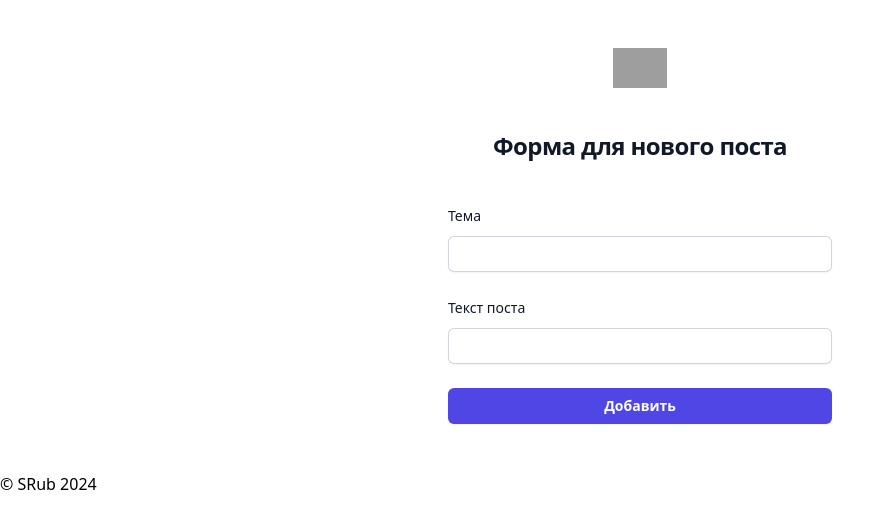
After one commit to FrexRub/Chat, a FastAPI app: template src/templates/posts/add_post.html in a window 1280 px wide. The commit adds this page. Shown: the top 529 px of the page, without its empty margins (0-895 px from the left). Run offline with FastAPI, Linux system fonts and the light colour scheme; the template is opened without the code that fills it, so the values that code supplies are empty; parts of the project's set-up code (start-up, migrations or seed data) failed here and were passed over; grey boxes are pictures that could not be loaded.

Commit message:
add form for new post

```diff
--- a/src/templates/index.html
+++ b/src/templates/index.html
@@ -13,7 +13,7 @@
             <div class="hidden md:block">
               <div class="ml-10 flex items-baseline space-x-4">
                 <!-- Current: "bg-gray-900 text-white", Default: "text-gray-300 hover:bg-gray-700 hover:text-white" -->
-                <a href="#" class="rounded-md bg-gray-900 px-3 py-2 text-sm font-medium text-white" aria-current="page">Dashboard</a>
+                <a href="{{ url_for('posts:new_post') }}" class="rounded-md bg-gray-900 px-3 py-2 text-sm font-medium text-white" aria-current="page">New Post</a>
                 <a href="#" class="rounded-md px-3 py-2 text-sm font-medium text-gray-300 hover:bg-gray-700 hover:text-white">Team</a>
                 <a href="#" class="rounded-md px-3 py-2 text-sm font-medium text-gray-300 hover:bg-gray-700 hover:text-white">Projects</a>
                 <a href="#" class="rounded-md px-3 py-2 text-sm font-medium text-gray-300 hover:bg-gray-700 hover:text-white">Calendar</a>
--- /dev/null
+++ b/src/templates/posts/add_post.html
@@ -0,0 +1,36 @@
+{% extends "base.html" %}
+
+{% block content %}
+<div class="flex min-h-full flex-col justify-center px-6 py-12 lg:px-8">
+  <div class="sm:mx-auto sm:w-full sm:max-w-sm">
+    <img class="mx-auto h-10 w-auto" src="https://tailwindui.com/img/logos/mark.svg?color=indigo&shade=600" alt="Your Company">
+    <h2 class="mt-10 text-center text-2xl font-bold leading-9 tracking-tight text-gray-900">Форма для нового поста</h2>
+  </div>
+
+  <div class="mt-10 sm:mx-auto sm:w-full sm:max-w-sm">
+    <form class="space-y-6" action="/posts" method="POST">
+      <div>
+        <label for="title" class="block text-sm font-medium leading-6 text-gray-900">Тема</label>
+        <div class="mt-2">
+          <input id="title" name="title" type="text" required class="block w-full rounded-md border-0 py-1.5 text-gray-900 shadow-sm ring-1 ring-inset ring-gray-300 placeholder:text-gray-400 focus:ring-2 focus:ring-inset focus:ring-indigo-600 sm:text-sm sm:leading-6">
+        </div>
+      </div>
+
+      <div>
+        <div class="flex items-center justify-between">
+          <label for="content" class="block text-sm font-medium leading-6 text-gray-900">Текст поста</label>
+
+        </div>
+        <div class="mt-2">
+          <input id="content" name="content" type="text" required class="block w-full rounded-md border-0 py-1.5 text-gray-900 shadow-sm ring-1 ring-inset ring-gray-300 placeholder:text-gray-400 focus:ring-2 focus:ring-inset focus:ring-indigo-600 sm:text-sm sm:leading-6">
+        </div>
+      </div>
+
+      <div>
+        <button type="submit" class="flex w-full justify-center rounded-md bg-indigo-600 px-3 py-1.5 text-sm font-semibold leading-6 text-white shadow-sm hover:bg-indigo-500 focus-visible:outline focus-visible:outline-2 focus-visible:outline-offset-2 focus-visible:outline-indigo-600">Добавить</button>
+      </div>
+    </form>
+
+  </div>
+</div>
+{% endblock %}
```
Also changed, not shown: src/posts/routes.py (+22 -6 lines), src/users/depends.py (+9 -1 lines), chat.sqlite3.
